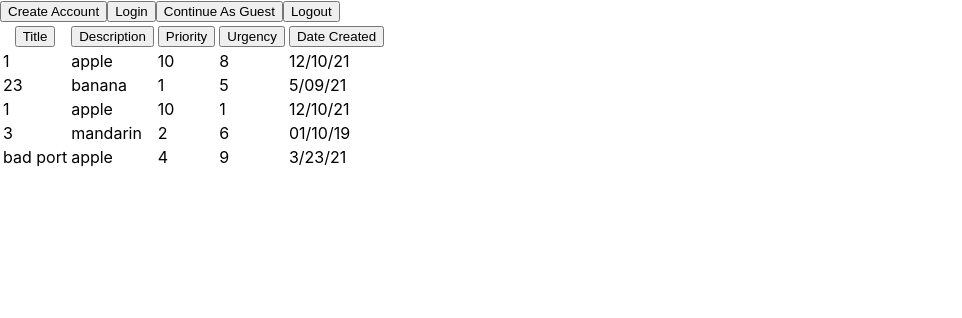
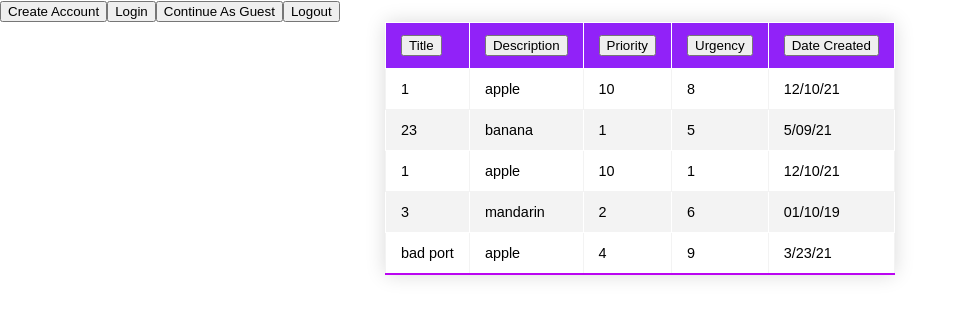
Before and after one commit to ticket-tiger/ticket-management-system, a React (Create React App) app: page /login in a window 1280 px wide. Both pictures are taken after typing "Sample", "Sample123" into the empty fields and a click on the button "Submit". Shown: the top 318 px of the page, without its empty margins (0-962 px from the left). Built offline with nearby package versions, Linux system fonts and the light colour scheme.

Commit message:
css for create account and login

```diff
--- a/src/components/TicketLog/TicketLog.js
+++ b/src/components/TicketLog/TicketLog.js
@@ -58,10 +58,11 @@ const TicketLog = () => {
   //  };
   return (
   // This function is waiting for the server to send ticket data from the server
-    <table>
+    <div className="ticket-log-container">
+      <table className="styled-table">
         <thead>
           <tr>
-          <th>
+            <th className="ticket-log-table-header">
               <button
                 type="button"
                 onClick={() => requestSort('title')}
@@ -70,7 +71,7 @@ const TicketLog = () => {
               </button>
             </th>
 
-          <th>
+            <th className="ticket-log-table-header">
               <button
                 type="button"
                 onClick={() => requestSort('description')}
@@ -79,7 +80,7 @@ const TicketLog = () => {
               </button>
             </th>
 
-          <th>
+            <th className="ticket-log-table-header">
               <button
                 type="button"
                 onClick={() => requestSort('priority')}
@@ -88,7 +89,7 @@ const TicketLog = () => {
               </button>
             </th>
 
-          <th>
+            <th className="ticket-log-table-header">
               <button
                 type="button"
                 onClick={() => requestSort('urgency')}
@@ -97,7 +98,7 @@ const TicketLog = () => {
               </button>
             </th>
 
-          <th>
+            <th className="ticket-log-table-header">
               <button
                 type="button"
                 onClick={() => requestSort('date')}
@@ -120,6 +121,7 @@ const TicketLog = () => {
           ))}
         </tbody>
       </table>
+    </div>
   );
 };
 export default TicketLog;
```
Lines whose indentation alone changed are shown as unchanged.
